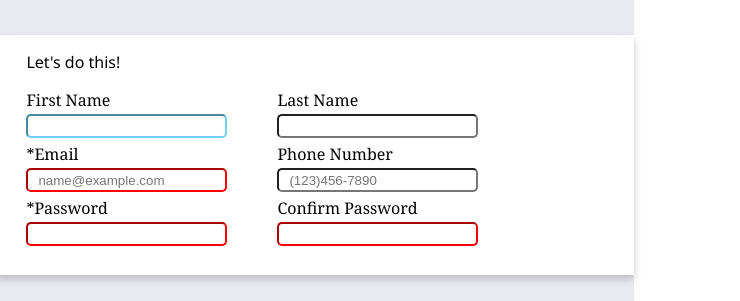
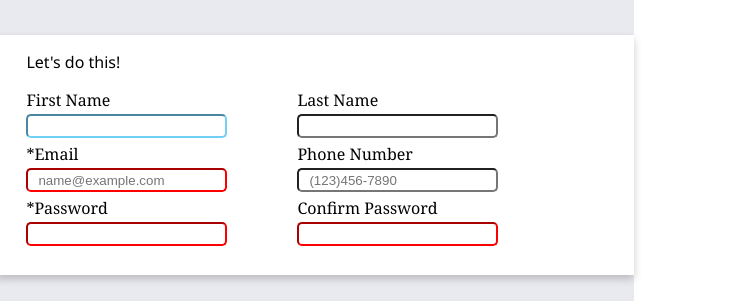
Before and after one commit to kdarius010/Sign-Up-Form, a plain HTML site: page index.html in a window 1280 px wide. Shown: the part 253-554 px from the top of the page, 540-1280 px from the left. Drawn offline with Linux system fonts and the light colour scheme.

Commit message:
Update Sign Up Form

```diff
--- a/index.html
+++ b/index.html
@@ -25,32 +25,43 @@
         <div class="action">
             <p> Let's do this!</p>
             <p>
-                <form action="/here" method="post">
-                    <div>
-                        <label for="first_name">First Name</label>
-                        <input type="text" id="first_name" name="first_name" autofocus>
-
+                <form action="/here" method="post" id="registrationForm">
+                    <div class="form-row">
+                      <div class="form-column">
+                        <label for="firstName">First Name</label>
+                        <input type="text" id="firstName" name="firstName" autofocus>
+                      </div>
+                      <div class="form-column">
+                        <label for="lastName">Last Name</label>
+                        <input type="text" id="lastName" name="lastName">
+                      </div>
+                    </div>
+                    <div class="form-row">
+                      <div class="form-column">
                         <label for="email">*Email</label>
                         <input type="email" id="email" name="email" placeholder="name@example.com" required>
-
+                      </div>
+                      <div class="form-column">
+                        <label for="phoneNumber">Phone Number</label>
+                        <input type="tel" id="phoneNumber" name="phoneNumber" placeholder="(123)456-7890">
+                      </div>
+                    </div>
+                    <div class="form-row">
+                      <div class="form-column">
                         <label for="password">*Password</label>
                         <input type="password" id="password" name="password" pattern="^(?=.*[A-Z])(?=.*\d).{7,}$" required>
+                      </div>
+                      <div class="form-column">
+                        <label for="confirmPassword">Confirm Password</label>
+                        <input type="password" id="confirmPassword" name="confirmPassword" required>
+                      </div>
                     </div>
-                    <div>
-                        <label for="last_name">Last Name</label>
-                        <input type="text" id="last_name" name="last_name">
-
-                        <label for="phone_number">Phone Number</label>
-                        <input type="tel" id="phone_number" name="phone_number" placeholder="(123)456-7890">
-
-                        <label for="confirm_password">Confirm Password</label>
-                        <input type="password" id="confirm_password" name="confirm_password" required>
-                    </div>
-                </form>
+                    <div id="messageContainer"></div>
+                  </form>
             </p>
         </div>
         <div class="content">
-            <button type="submit">Create An Account</button>
+            <button type="submit" form="registrationForm">Create An Account</button>
             <p>
                 Already have an account? <span class="login">Log In</span>
             </p>
--- a/script.js
+++ b/script.js
@@ -0,0 +1,16 @@
+const registration = document.getElementById('registrationForm');
+const passwordInput = document.getElementById('password');
+const confirmedPassword = document.getElementById('confirmPassword');
+const messageContainer = document.getElementById('messageContainer')
+
+registration.addEventListener('submit', function(e) {
+    if(passwordInput.value !== confirmedPassword.value ) {
+        e.preventDefault();
+        showMessage('Passwords do not match. Please try again', 'red');
+    }
+});
+
+function showMessage(message, color) {
+    messageContainer.textContent = message;
+    messageContainer.style.color = color;
+}
--- a/styles.css
+++ b/styles.css
@@ -26,16 +26,24 @@ img {
     box-shadow: 0 4px 8px rgba(0, 0, 0, 0.2);
 }
 
-form {
-    display: flex;
-    gap: 50px;
-}
-
 #main {
     display: flex;
     flex-direction: column;
     justify-content: space-between;
 }
+
+form {
+    display: grid;
+    grid-template-columns: repeat(2, 1fr);
+    gap: 20px;
+  }
+
+  .form-row {
+    display: flex;
+    gap: 70px;
+  }
+
+
 
   label {
     display: block;
@@ -44,7 +52,6 @@ label {
   }
 
   input {
-    width: 100%;
     padding: 10px;
     margin-bottom: 5px;
     box-sizing: border-box;
@@ -61,6 +68,7 @@ button {
     color: aliceblue;
     font-weight: bolder;
   }
+
 
 .login {
     color: rgb(170, 85, 231);;
@@ -85,3 +93,18 @@ span {
 :invalid {
     border-color: red;
 }
+
+#message {
+    padding-top: 21%;
+    margin-left: -40px;
+}
+
+
+#registrationForm {
+    display: block;
+}
+
+#messageContainer {
+    padding-left: 420px;
+    margin-top: -35px;
+}
```
Lines whose indentation alone changed are shown as unchanged.
